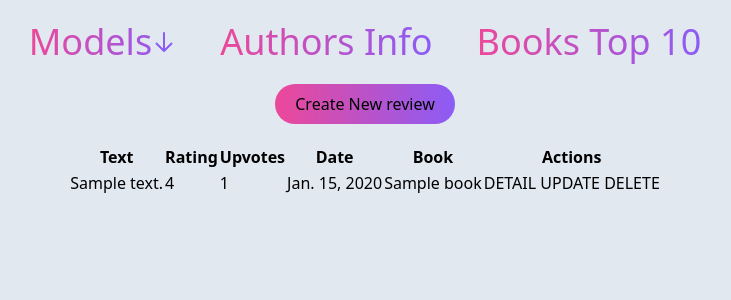
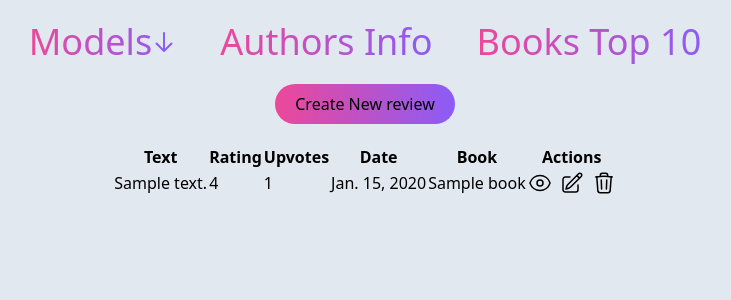
Before and after one commit to jaime7981/django_book_review, a Django app: template book_review/core/templates/core/review_list.html in a window 1280 px wide. Shown: the top 300 px of the page, without its empty margins (275-1006 px from the left). Run offline with Django 4.2, Linux system fonts and the light colour scheme; the template is opened without the code that fills it: values that come from a table or form of the project are taken from there, others are empty; tables that the repository leaves empty hold one stand-in row (values such as "Sample post"); parts of the project's set-up code (start-up, migrations or seed data) failed here and were passed over; some libraries are stand-ins or nearby versions.

Commit message:
add icons to review list

```diff
--- a/book_review/core/templates/core/review_list.html
+++ b/book_review/core/templates/core/review_list.html
@@ -29,9 +29,11 @@
         <td>{{ review.date }}</td>
         <td>{{ review.book }}</td>
         <td>
-          <span><a href="{% url review_url.detail review.id %}">DETAIL</a></span>
-          <span><a href="{% url review_url.update review.id %}">UPDATE</a></span>
-          <span><a href="{% url review_url.delete review.id %}">DELETE</a></span>
+          <div class='flex gap-2'>
+            <a href="{% url review_url.detail review.id %}">{% include 'core/icons/eye.html' %}</a>
+            <a href="{% url review_url.update review.id %}">{% include 'core/icons/pencil-square.html' %}</a>
+            <a href="{% url review_url.delete review.id %}">{% include 'core/icons/trash.html' %}</a>
+          </div>
         </td>
       </tr>
       {% endfor %}
```
